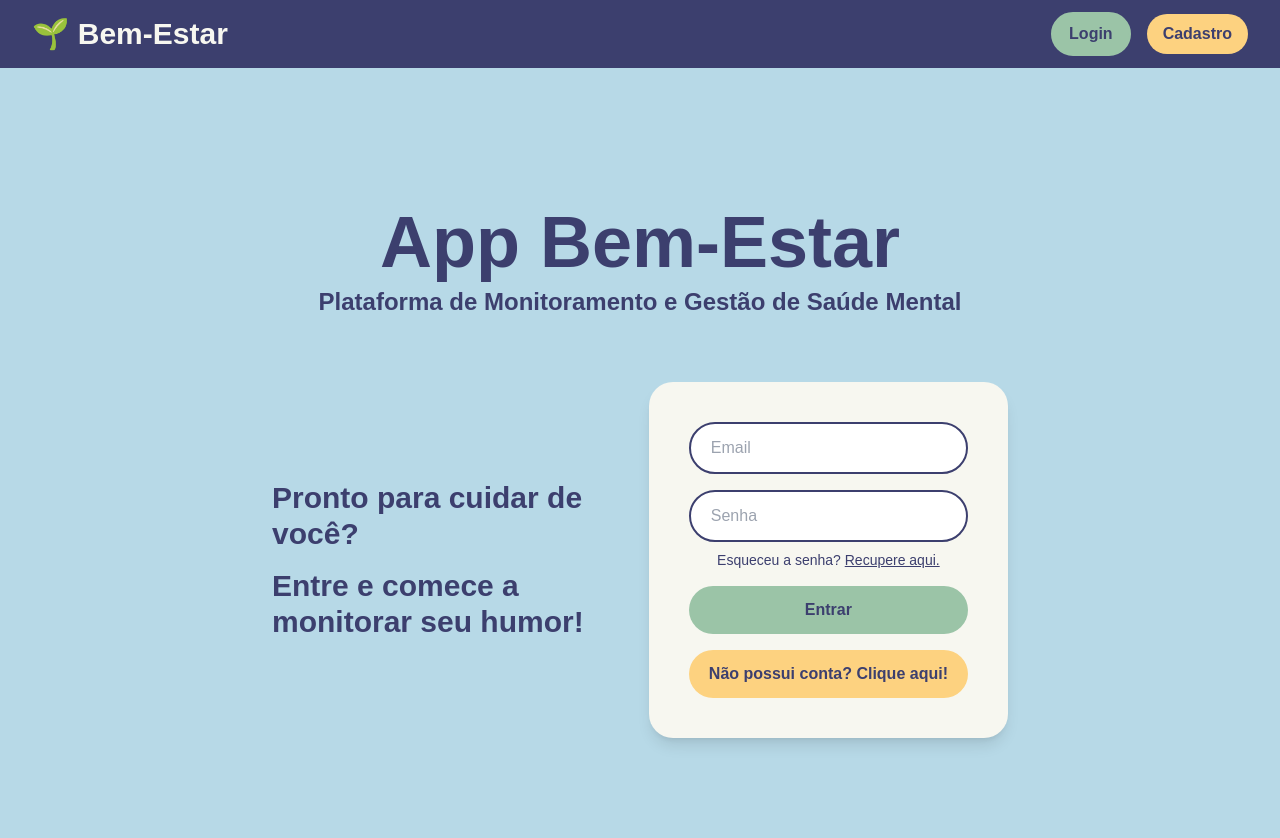
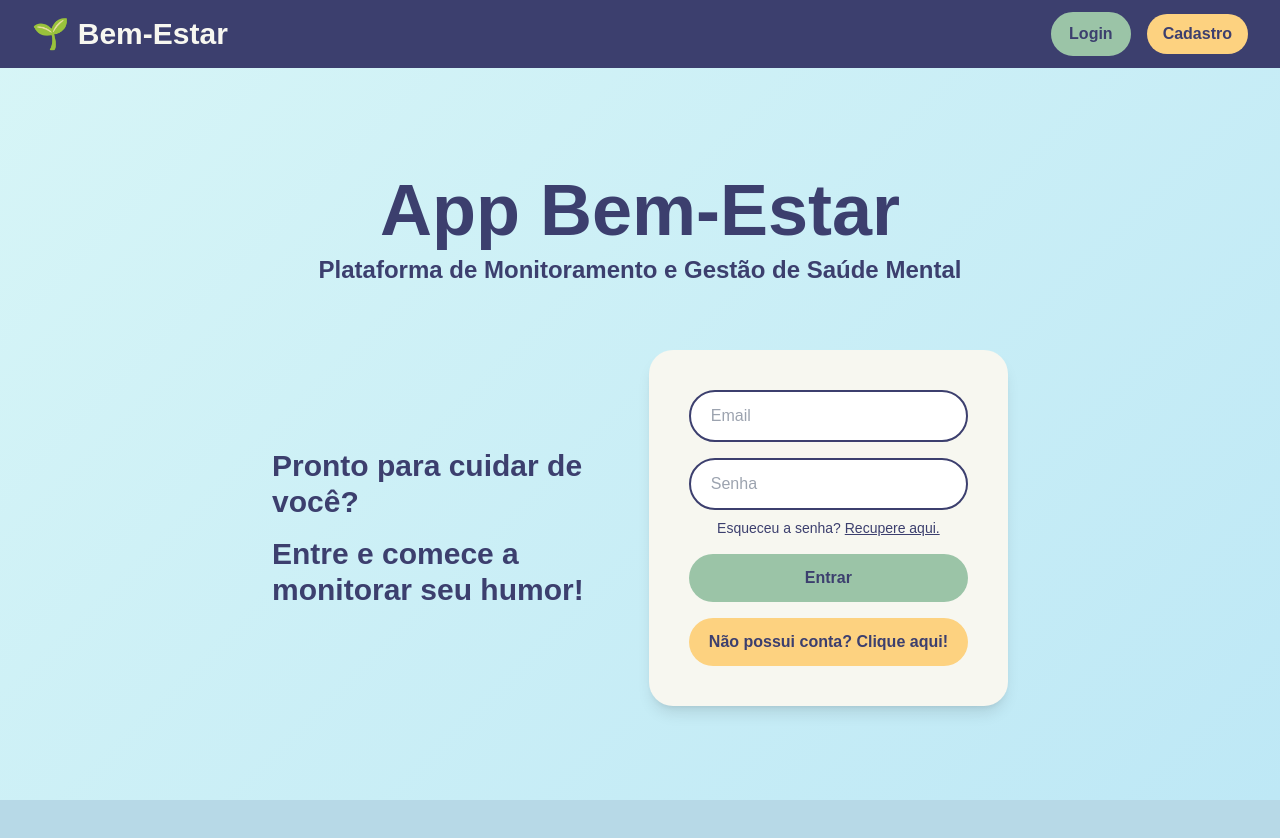
Before and after one commit to GustavoMartins2001/App-Bem-Estar, a React (Vite) app in the folder front-end/: page /login in a window 1280 px wide. Shown: the top 838 px of the page. After the commit the page ends 800 px from the top, so only its background shows below. Built offline with nearby package versions, Linux system fonts and the light colour scheme.

Commit message:
fix: volta do gradiente no login

```diff
--- a/front-end/src/pages/Login.jsx
+++ b/front-end/src/pages/Login.jsx
@@ -11,6 +11,7 @@ export default function Login() {
   const [isLoading, setIsLoading] = useState(false);
   const [error, setError] = useState("");
 
+  // lógica de login e autenticação
   useEffect(() => {
     if(isAuthenticated()){
       navigate("/dashboard");
@@ -33,8 +34,9 @@ export default function Login() {
     setIsLoading(false);
   };
 
+  // conteúdo da página
   return (
-    <div className="flex flex-col items-center justify-center min-h-screen relative pt-20">
+    <div className="bg-gradiente flex flex-col items-center justify-center min-h-screen relative pt-20">
       <Navbar />
 
       <header className="text-center mb-16">
```
Also changed, not shown: front-end/src/pages/SelfEvaluation.jsx (+8 -4 lines).
